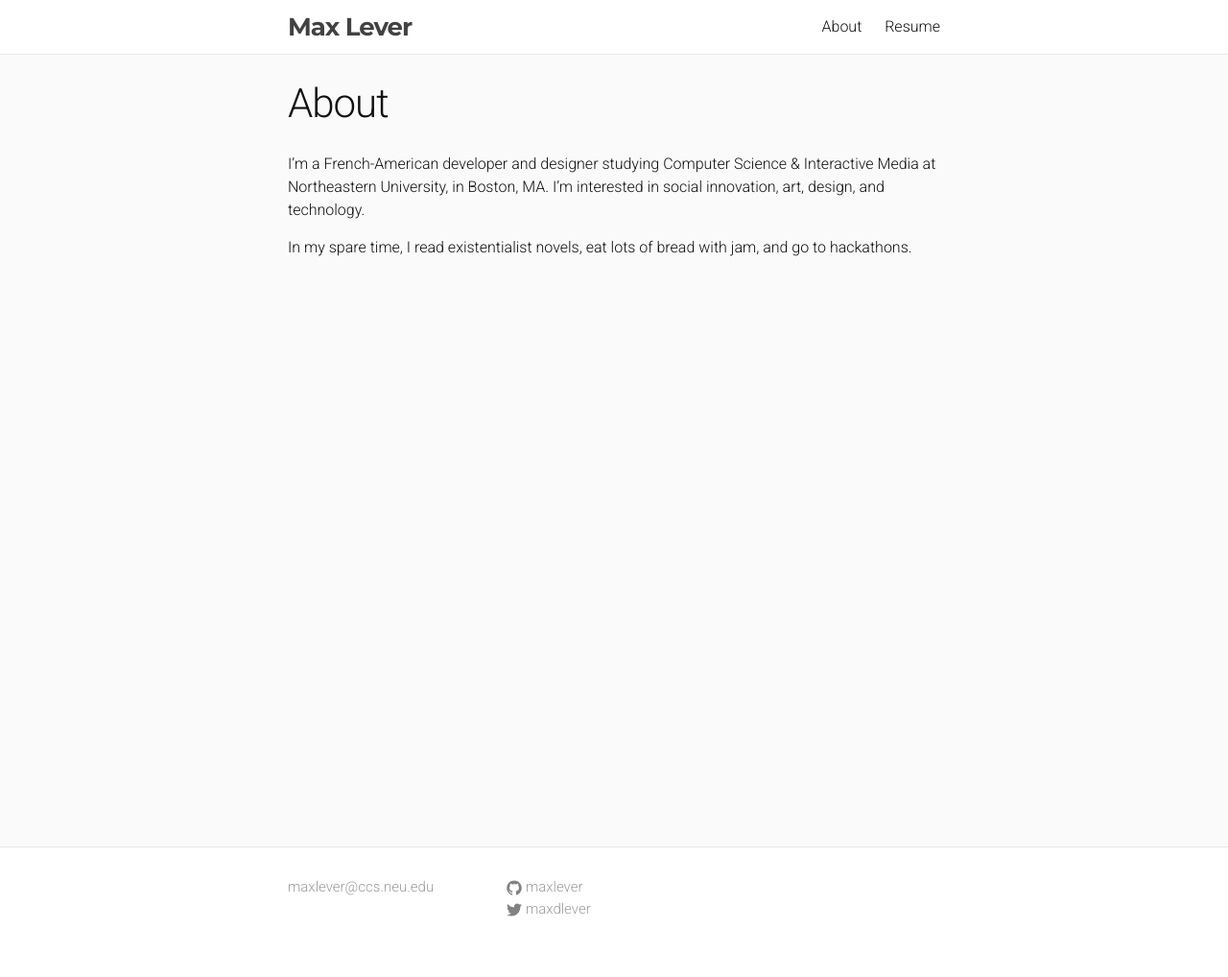
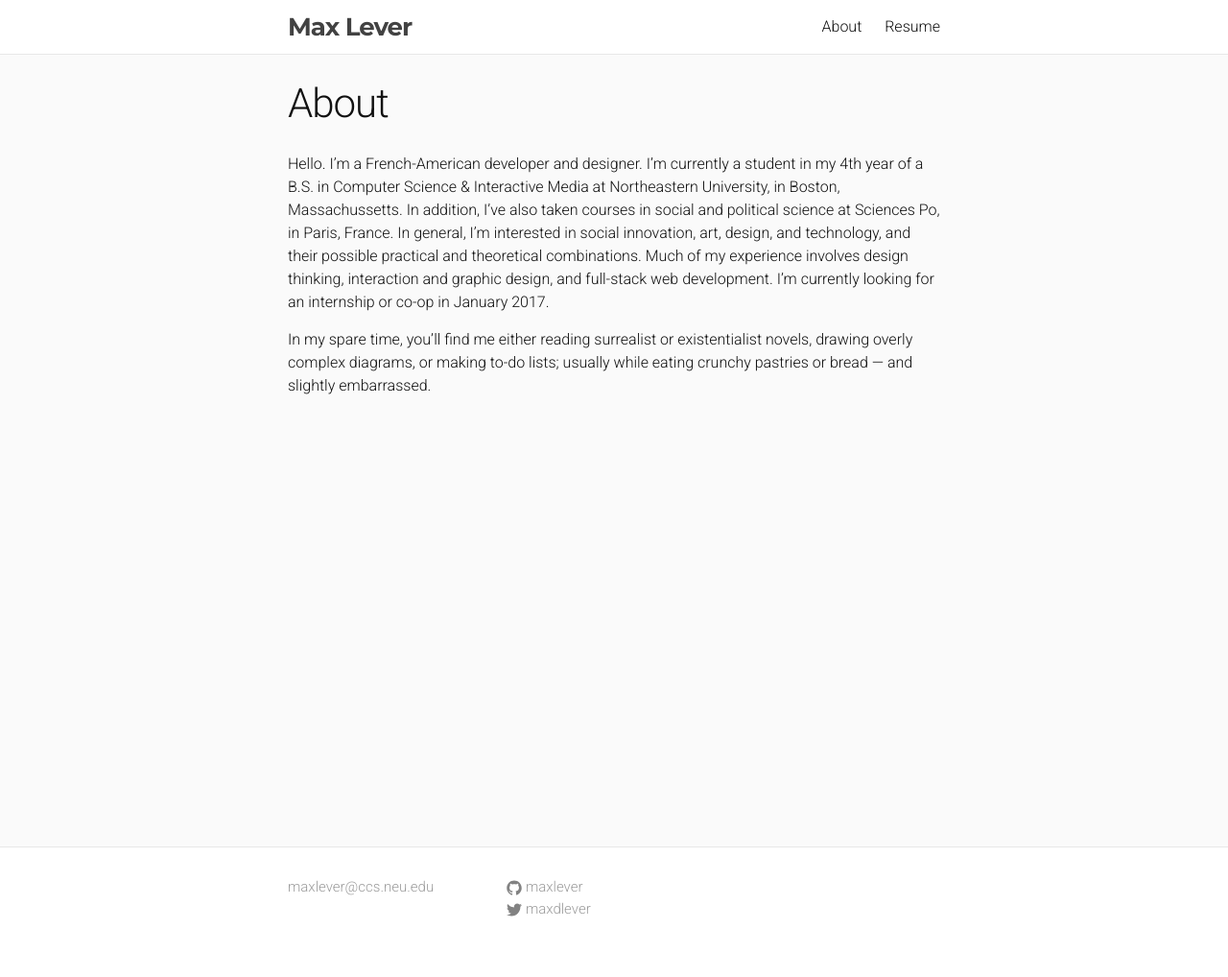
Before and after one commit to maxlever/maxlever.me, a Jekyll site: the page built from about.md, in a window 1280 px wide. Shown: the whole page at 96% size. Built offline with Jekyll 4.4.1, drawn with Linux system fonts in a browser that asks for light colours.

Commit message:
Slightly warmer introduction
Also, more detail, and insert co-op intent

```diff
--- a/about.md
+++ b/about.md
@@ -4,6 +4,6 @@ title: About
 permalink: /about/
 ---
 
-I'm a French-American developer and designer studying Computer Science & Interactive Media at Northeastern University, in Boston, MA. I'm interested in social innovation, art, design, and technology.
+Hello. I'm a French-American developer and designer. I'm currently a student in my 4th year of a B.S. in Computer Science & Interactive Media at Northeastern University, in Boston, Massachussetts. In addition, I've also taken courses in social and political science at Sciences Po, in Paris, France. In general, I'm interested in social innovation, art, design, and technology, and their possible practical and theoretical combinations. Much of my experience involves design thinking, interaction and graphic design, and full-stack web development. I'm currently looking for an internship or co-op in January 2017.
 
-In my spare time, I read existentialist novels, eat lots of bread with jam, and go to hackathons.
+In my spare time, you'll find me either reading surrealist or existentialist novels, drawing overly complex diagrams, or making to-do lists; usually while eating crunchy pastries or bread — and slightly embarrassed.
```
